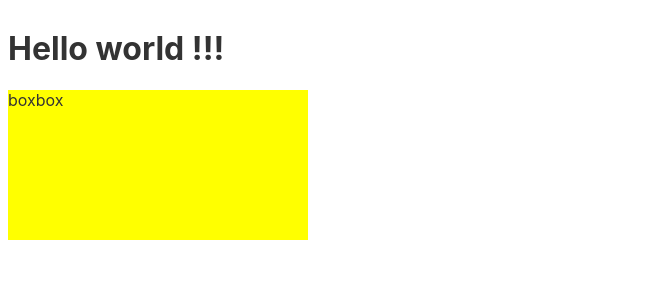
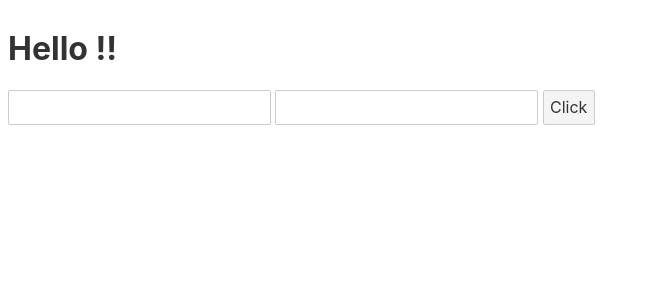
Before and after one commit to jeongyummy/sveltejs-study, a Svelte app: page / in a window 1280 px wide. Shown: the top 300 px of the page, without its empty margins (0-650 px from the left). Built offline with nearby package versions, Linux system fonts and the light colour scheme.

Commit message:
svelte input 이벤트, 양방향 바인딩, 단방향 바인딩

```diff
--- a/src/App.svelte
+++ b/src/App.svelte
@@ -1,32 +1,16 @@
 <script>
-	let name = 'world';
-	let isRed = false
-
-	function enter() {
-		name = 'enter'
-	}
-
-	function leave() {
-		name = 'leave'
-	}
+	let text = ''
 </script>
 
 <main>
-	<h1>Hello {name} !!! </h1>
-	<div class="box"
-		style="background-color: {isRed ? 'red' : 'yellow'}"
-		on:click={() => {isRed = !isRed}}
-		on:mouseente={enter}
-		on:mouseleave={leave}
-	>
-	boxbox
-	</div>
+	<h1>Hello {text} !! </h1>
+	<input type="text" value={text} on:input={(e) => {text = e.target.value}} />
+	<input type="text" bind:value={text} on:input={(e) => {text.e.target.value}} />
+	<!-- bind 가 붙으면 양방향 바인딩, 없으면 그냥 단방향 바인딩 -->
+	<button on:click={() => {text = 'jeong'}}>
+	Click
+	</button>
 </main>
 
 <style>
-.box {
-	width: 300px;
-	height: 150px;
-	background-color: yellow;
-}
 </style>
```
